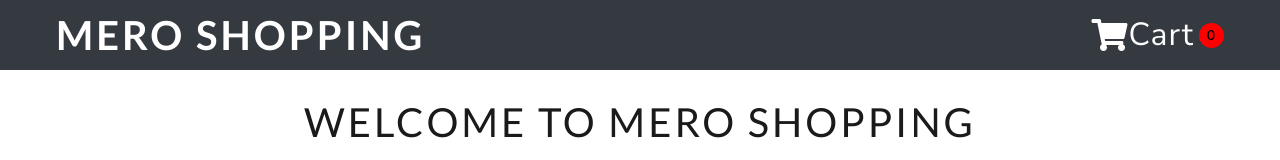
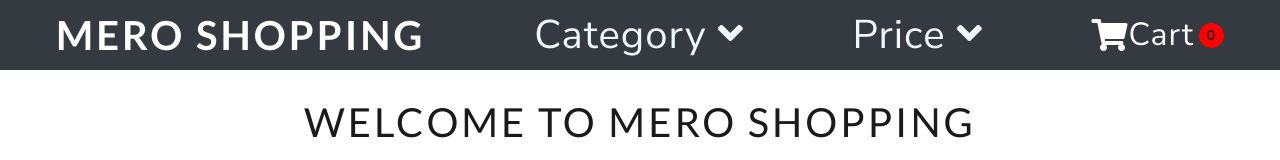
Before and after one commit to bamkhatri/mero-shopping, a React (Create React App) app: page / in a window 1280 px wide. Shown: the top 160 px of the page. Built offline with nearby package versions, Linux system fonts and the light colour scheme; no server answers.

Commit message:
adding price and category on header

```diff
--- a/src/components/Header/Header.css
+++ b/src/components/Header/Header.css
@@ -34,3 +34,16 @@
   color: black;
   margin-left: 5px;
 }
+.category {
+  font-size: 40px;
+  border-radius: 5%;
+  color: aliceblue;
+  background-color: #343a40;
+}
+
+.price {
+  font-size: 40px;
+  border-radius: 5%;
+  color: aliceblue;
+  background-color: #343a40;
+}
--- a/src/components/Header/Header.js
+++ b/src/components/Header/Header.js
@@ -12,7 +12,12 @@ const Header = () => {
         <Link to='/'>
           <h2 className='heading'>Mero Shopping</h2>
         </Link>
-
+        <div className='category'>
+          Category <i class='fas fa-angle-down'></i>
+        </div>
+        <div className='price'>
+          Price <i class='fas fa-angle-down'></i>
+        </div>
         <Link to='/cart'>
           <div className='nav-bag'>
             <i className='fas fa-shopping-cart'></i> Cart
```
